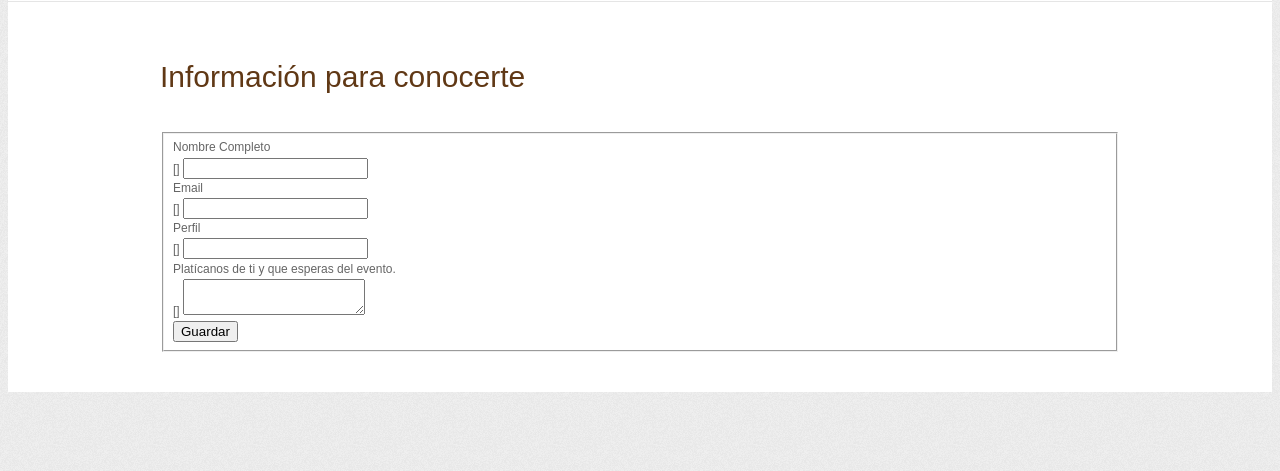
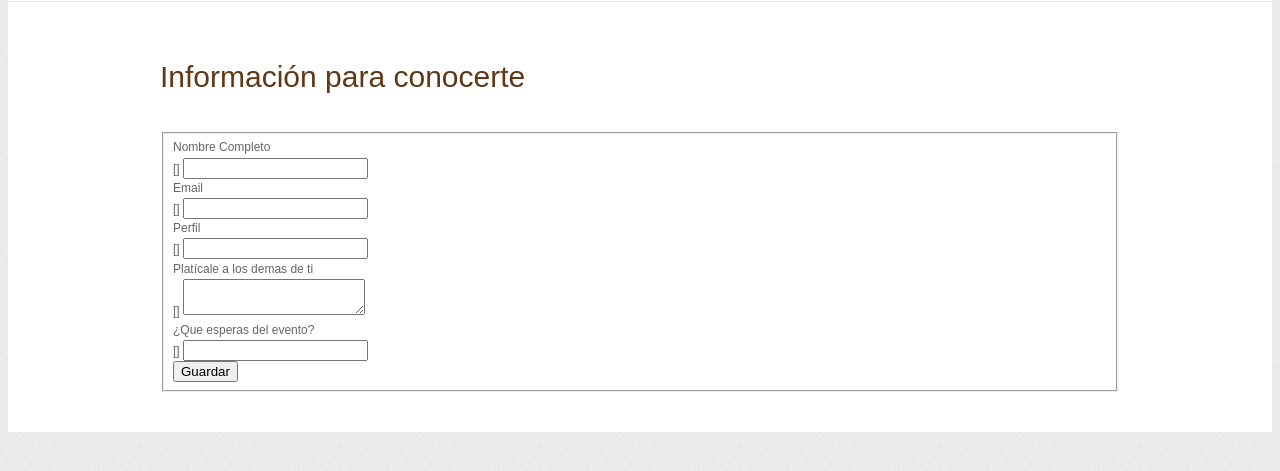
Before and after one commit to erikriver/startupdrinks, a Django app: template startupdrinks/events/templates/update.html in a window 1280 px wide. Shown: the part 38-509 px from the top of the page. Run offline with Django 3.2, Linux system fonts and the light colour scheme; the template is opened without the code that fills it: most values are stand-ins (such as "Sample title", 1, 10 or a date in 2020); form fields are guessed from the names that the template uses; some libraries are stand-ins or nearby versions.

Commit message:
correcciones menores

```diff
--- a/startupdrinks/events/forms.py
+++ b/startupdrinks/events/forms.py
@@ -9,3 +9,4 @@ class UserForm(forms.Form):
     email = forms.EmailField(required=True)
     kind = forms.ChoiceField(widget=forms.Select, choices=KIND_CHOICES)
     bio = forms.CharField(widget=forms.Textarea, required=True)
+    expect = forms.CharField(widget=forms.Textarea, required=True)
--- a/startupdrinks/events/templates/detail.html
+++ b/startupdrinks/events/templates/detail.html
@@ -136,7 +136,7 @@
       <br />
       <h2>¿Que es StartupDrinks?</h2>
       <p class="medium">Es una reunión mensual realizada en bares por la comunidad emprendedora. No hay agenda ni protocolos formales.
-      Un concepto simple: la comunidad emprendedora poblana se reúne en un bar para tomar una cerveza, platicar sus proyectos, en qué andan y cómo pueden ayudarse entre ellos.</p>
+      Un concepto simple: la comunidad emprendedora se reúne en un bar para tomar una cerveza, platicar sus proyectos, en qué andan y cómo pueden ayudarse entre ellos.</p>
       <br>
       <h2>¿Quienes Asisten?</h2>
       <p class="medium">Emprendedores actuales o potenciales, nuevos o consolidados, de todo tipo de proyecto y edad. Mentores, inversionistas y aliados estratégicos</p>
--- a/startupdrinks/events/templates/list.html
+++ b/startupdrinks/events/templates/list.html
@@ -22,7 +22,7 @@
             <img src="{{ profile.photo_url }}" height="48" width="48" />
         </td>
         <td>
-            {{ profile.kind }}
+            {{ profile.get_kind }}
         </td>
         <td>
             {{ profile.fullname }}
--- a/startupdrinks/events/templates/update.html
+++ b/startupdrinks/events/templates/update.html
@@ -31,10 +31,17 @@
         </div>
     </div>
     <div class="clearfix">
-        <label for="xlInput">Platícanos de ti y que esperas del evento.</label>
+        <label for="xlInput">Platícale a los demas de ti</label>
         <div class="input">
             {{ form.bio.errors }}
             {{ form.bio }}
+        </div>
+    </div>
+    <div class="clearfix">
+        <label for="xlInput">¿Que esperas del evento?</label>
+        <div class="input">
+            {{ form.expect.errors }}
+            {{ form.expect }}
         </div>
     </div>
 
--- a/startupdrinks/events/views.py
+++ b/startupdrinks/events/views.py
@@ -82,7 +82,8 @@ def update(request, template_name="update.html"):
     data = {
         'email':    profile.user.email,
         'fullname': profile.fullname,
-        'bio':      profile.bio
+        'bio':      profile.bio,
+        'expect':   profile.expect
     }
 
     form = UserForm(request.POST or None, initial=data)
@@ -98,6 +99,7 @@ def update(request, template_name="update.html"):
             profile.fullname = form.cleaned_data.get('fullname')
             profile.kind = form.cleaned_data.get('kind')
             profile.bio = form.cleaned_data.get('bio')
+            profile.expect = form.cleaned_data.get('expect')
 
             events = list(Event.objects.filter(active=True, site=site)[:1])
             profile.site = site
```
Also changed, not shown: startupdrinks/events/models.py (+6 -1 lines).
